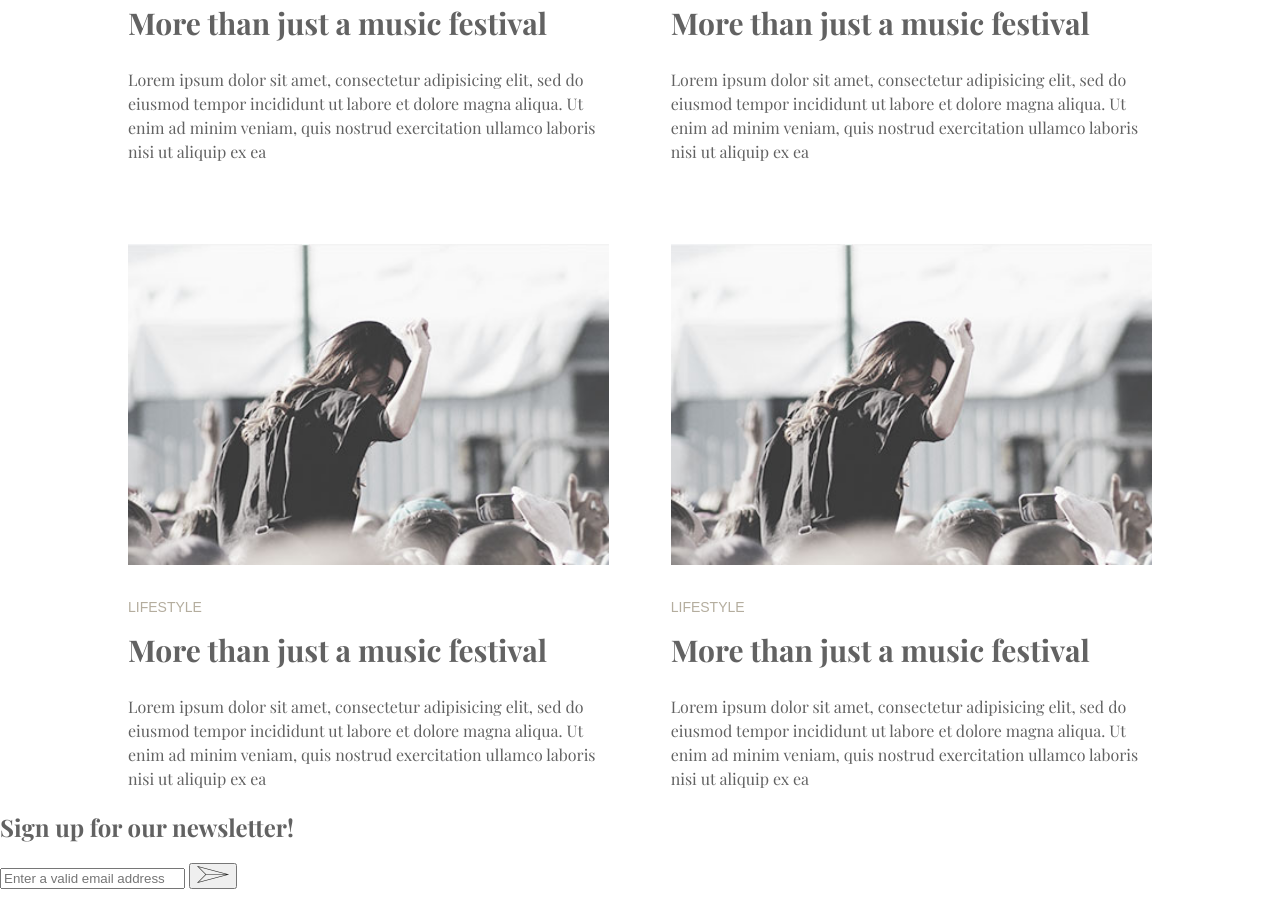
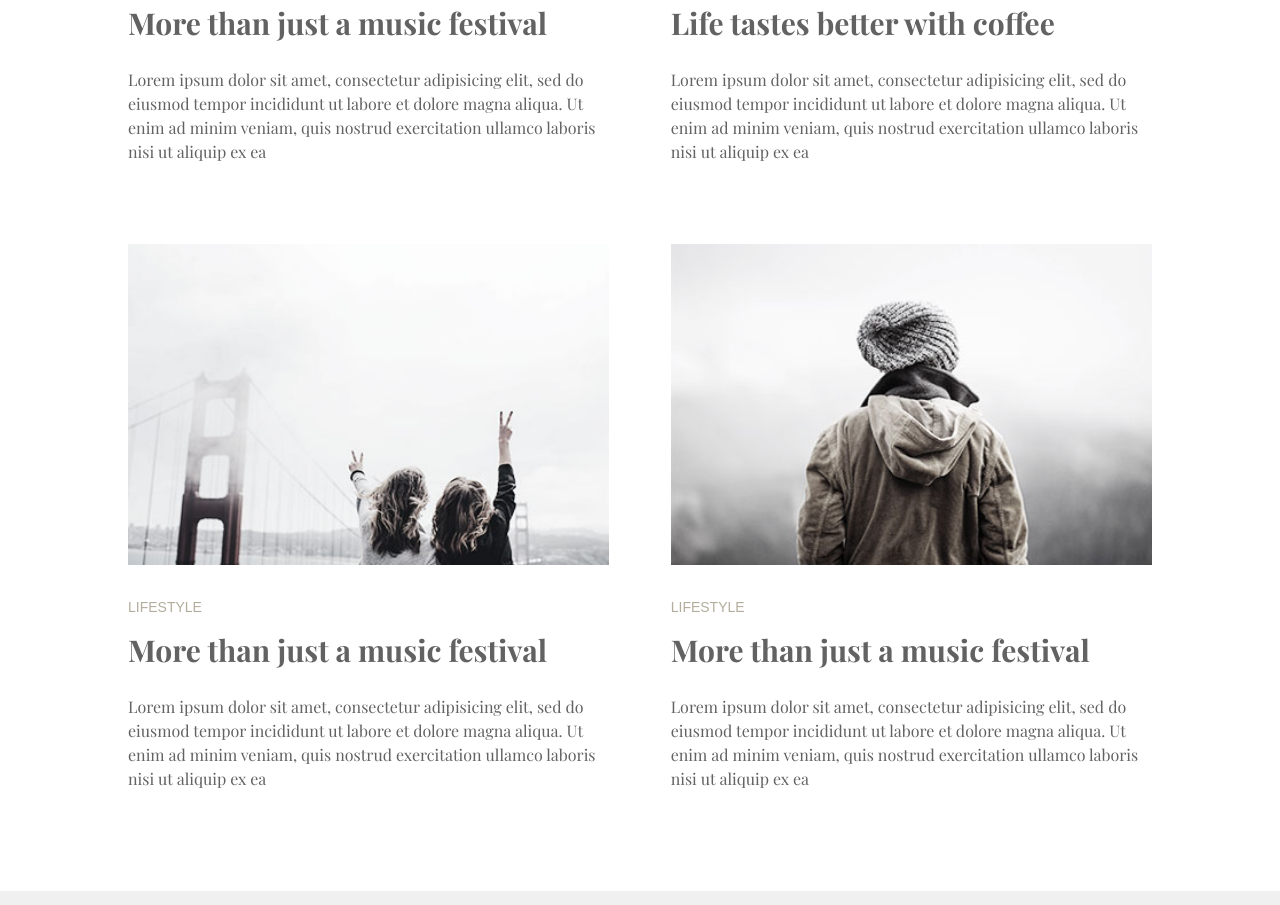
Before and after one commit to meheviensumona/Minimo, a plain HTML site: page index.html in a window 1280 px wide. Shown: the part 1635-2540 px from the top of the page. Drawn offline with nearby package versions, Linux system fonts and the light colour scheme.

Commit message:
2nd commit

```diff
--- a/index.html
+++ b/index.html
@@ -77,7 +77,15 @@
     <!-- single item end -->
     <!-- single item start -->
     <div class="s_blog">
-      <div class="s_img"><img src="image/about_1.jpg" alt=""></div>
+      <div class="s_img"><img src="image/about_2.jpg" alt=""></div>
+      <p class="light">Lifestyle</p>
+      <h2 class="title">Life tastes better with coffee</h2>
+      <p class="text">Lorem ipsum dolor sit amet, consectetur adipisicing elit, sed do eiusmod tempor incididunt ut labore et dolore magna aliqua. Ut enim ad minim veniam, quis nostrud exercitation ullamco laboris nisi ut aliquip ex ea</p>
+    </div>
+    <!-- single item end -->
+    <!-- single item start -->
+    <div class="s_blog">
+      <div class="s_img"><img src="image/about_3.jpg" alt=""></div>
       <p class="light">Lifestyle</p>
       <h2 class="title">More than just a music festival</h2>
       <p class="text">Lorem ipsum dolor sit amet, consectetur adipisicing elit, sed do eiusmod tempor incididunt ut labore et dolore magna aliqua. Ut enim ad minim veniam, quis nostrud exercitation ullamco laboris nisi ut aliquip ex ea</p>
@@ -85,15 +93,7 @@
     <!-- single item end -->
     <!-- single item start -->
     <div class="s_blog">
-      <div class="s_img"><img src="image/about_1.jpg" alt=""></div>
-      <p class="light">Lifestyle</p>
-      <h2 class="title">More than just a music festival</h2>
-      <p class="text">Lorem ipsum dolor sit amet, consectetur adipisicing elit, sed do eiusmod tempor incididunt ut labore et dolore magna aliqua. Ut enim ad minim veniam, quis nostrud exercitation ullamco laboris nisi ut aliquip ex ea</p>
-    </div>
-    <!-- single item end -->
-    <!-- single item start -->
-    <div class="s_blog">
-      <div class="s_img"><img src="image/about_1.jpg" alt=""></div>
+      <div class="s_img"><img src="image/about_4.jpg" alt=""></div>
       <p class="light">Lifestyle</p>
       <h2 class="title">More than just a music festival</h2>
       <p class="text">Lorem ipsum dolor sit amet, consectetur adipisicing elit, sed do eiusmod tempor incididunt ut labore et dolore magna aliqua. Ut enim ad minim veniam, quis nostrud exercitation ullamco laboris nisi ut aliquip ex ea</p>
@@ -104,36 +104,28 @@
 <!-- blog end -->
 
 
-
-
-
-
-
-
-
-
-
-<!-- sign up start -->
+	<!----------------- newsletter start ------------------>
 	<section class="news">
 		<div class="container2">
 			<div class="signup">
-          <h1 class="h_bold send">Sign up for our newsletter!</h1>
-          <form action="" method="" class="form" >
-              <input type="email" placeholder="Enter a valid email address">
-              <button><img src="image/sub.png" alt="Send"></button>
+				<h1 class="title s_h1">Sign up for our newsletter!</h1>
+				<form action="" method="" class="s_form">
+					<input type="email" placeholder="Enter a valid email address" >
+					<button type="submit">
+					 <img src="image/sub.png" alt="send">
+					</button>
 				</form>
 			</div>
 		</div>
 	</section>
-<!-- sign up end -->
-
+	<!-------------------- newsletter end ------------------>
 
 <!----------------------- blog item-2 start ------------------------>
 <div class="blog">
   <div class="container_2">
     <!-- single item start -->
     <div class="s_blog">
-      <div class="s_img"><img src="image/about_1.jpg" alt=""></div>
+      <div class="s_img"><img src="image/contact_1.jpg" alt=""></div>
       <p class="light">Lifestyle</p>
       <h2 class="title">More than just a music festival</h2>
       <p class="text">Lorem ipsum dolor sit amet, consectetur adipisicing elit, sed do eiusmod tempor incididunt ut labore et dolore magna aliqua. Ut enim ad minim veniam, quis nostrud exercitation ullamco laboris nisi ut aliquip ex ea</p>
@@ -141,7 +133,7 @@
     <!-- single item end -->
     <!-- single item start -->
     <div class="s_blog">
-      <div class="s_img"><img src="image/about_1.jpg" alt=""></div>
+      <div class="s_img"><img src="image/contact_2.jpg" alt=""></div>
       <p class="light">Lifestyle</p>
       <h2 class="title">More than just a music festival</h2>
       <p class="text">Lorem ipsum dolor sit amet, consectetur adipisicing elit, sed do eiusmod tempor incididunt ut labore et dolore magna aliqua. Ut enim ad minim veniam, quis nostrud exercitation ullamco laboris nisi ut aliquip ex ea</p>
--- a/style.css
+++ b/style.css
@@ -150,9 +150,62 @@ header{
 /*----------- blog end *------------/
 
 
-/* ----------------------------- sign up start ---------------------------- */
+/* ----------------------------- newsletter star ---------------------------- */
 
-/* ---------------------------- sign up end ------------------------ */
+.news{
+    margin-top: 100px;
+	padding:70px 0 ;
+	background-color: #f0f0f0;
+
+}
+.signup {
+	text-align: center;
+}
+.s_h1 {
+	color: #333333;
+	margin-top:0 ;
+	margin-bottom:70px ;
+}
+.s_form {
+	position: relative;
+	width: 400px;
+/*	border: 5px solid red;*/
+	margin: 0 auto;
+}
+.s_form input{
+	font-family: 'Playfair Display', serif;
+	font-size: 14px;
+	color:#626262 ;
+	width: 345px;
+	height: 45px;
+	border: none;
+	border-bottom: 1px solid #000000;
+	background: transparent;
+	padding-left:5px ;
+	padding-right: 45px;
+}
+.s_form input:focus {
+	outline: 0;
+}
+.s_form button {
+	position: absolute;
+	background-color: transparent;
+	border: none;
+	cursor: pointer;
+	top: 15px;
+	right: 0;
+}
+.s_form button:focus{
+	outline: 0;
+
+}
+
+.s_form button img {
+
+}
+
+/*---------------newsletter end----------------------*/
+
 
 /* start load */
 .load{
```
Also changed, not shown: in.html (added, +76 -0 lines). Lines whose indentation alone changed are shown as unchanged.
